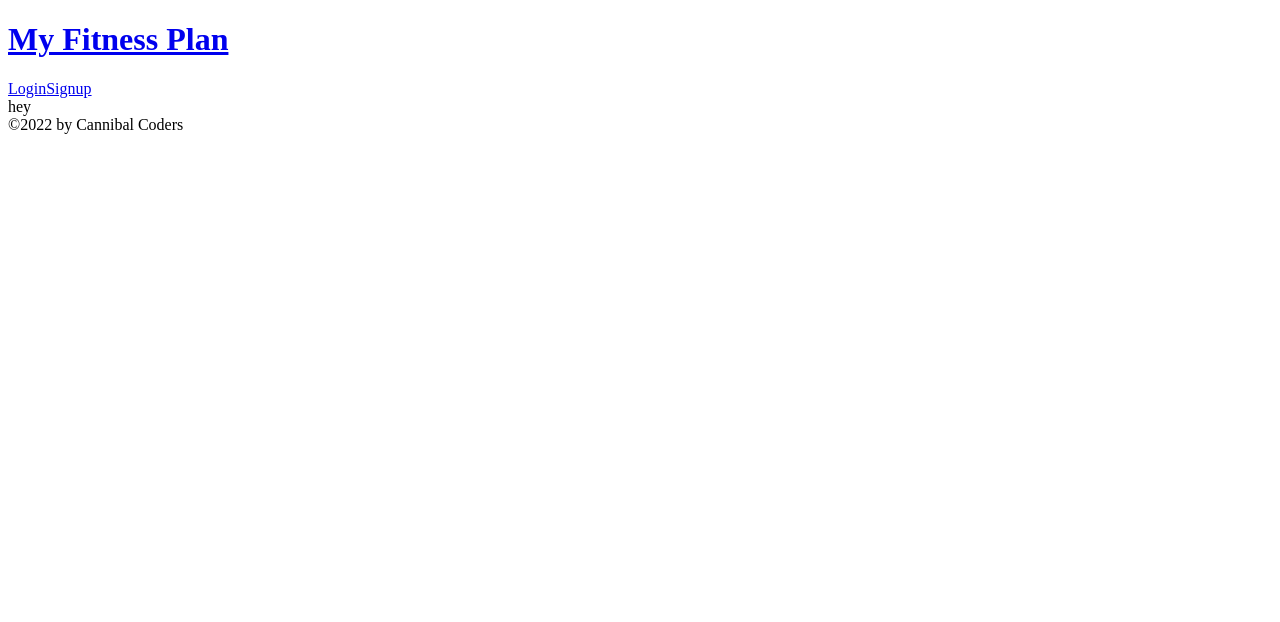
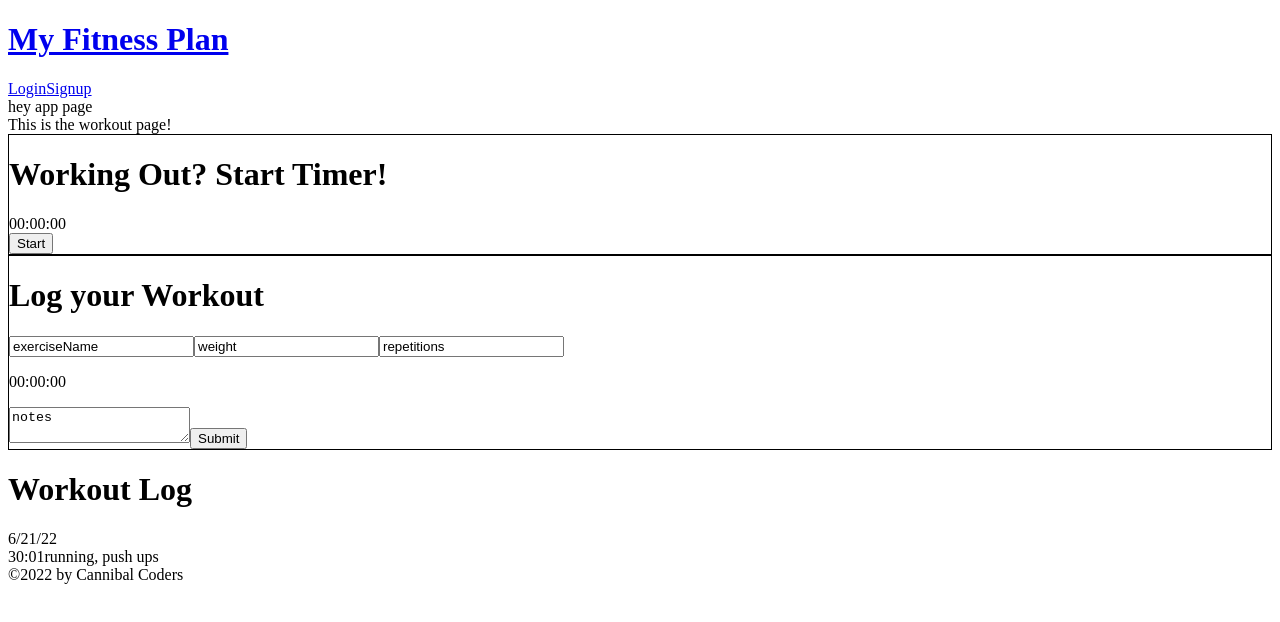
Before and after one commit to mschaaf17/Exercise-Mern, a React (Create React App) app in the folder client/: page /workout in a window 1280 px wide. Shown: the top 622 px of the page. Built offline with nearby package versions, Linux system fonts and the light colour scheme.

Commit message:
added timer

```diff
--- a/client/src/App.js
+++ b/client/src/App.js
@@ -12,6 +12,7 @@ import Header from './components/Header';
 import Footer from './components/Footer';
 
 import Home from './pages/Home';
+import Workout from './pages/Workout.js';
 
 const httpLink = createHttpLink({
   uri: '/graphql',
@@ -39,13 +40,15 @@ function App() {
         <div className="flex-column justify-flex-start min-100-vh">
           <Header />
           <div className="container">
-            hey
-            {/* <Routes>
-              <Route
+            hey app page
+            <Routes>
+              {/* <Route
                 path="/"
                 element={<Home />}
-              />
-            </Routes> */}
+              /> */}
+              <Route path="/workout" element={<Workout/>} />
+
+            </Routes>
           </div>
           <Footer />
         </div>
--- a/client/src/index.css
+++ b/client/src/index.css
@@ -0,0 +1,3 @@
+.border {
+    border: 1px solid;
+}
--- /dev/null
+++ b/client/src/pages/Workout.js/index.js
@@ -0,0 +1,82 @@
+import React, {useEffect, useState} from 'react'
+import { useQuery, useMutation } from '@apollo/client'
+import { ADD_EXERCISE } from '../../utils/mutations'
+import { ADD_USER_EXERCISE } from '../../utils/mutations'
+import { REMOVE_USER_EXERCISE } from '../../utils/mutations'
+import { QUERY_EXERCISES } from '../../utils/queries'
+
+export default function Workout() {
+    const [time, setTime] = useState(0)
+    const [timerOn, setTimerOn] = useState(false)
+
+    useEffect(()=> {
+        let interval = null;
+
+        if (timerOn) {
+            interval = setInterval(()=> {
+                setTime(prevTime => prevTime + 10)
+            }, 10)
+        } else {
+            clearInterval(interval)
+        }
+
+        return () => clearInterval(interval)
+
+    }, [timerOn])
+
+  return (
+    <div>
+        This is the workout page!
+        <div className='border'>
+    {/* timer section */}
+        <h1>Working Out? Start Timer!</h1>
+        <span>{("0" + Math.floor((time / 3600000) % 60)).slice(-2)}:</span>
+        <span>{("0" + Math.floor((time / 60000) % 60)).slice(-2)}:</span>
+        <span>{("0" + Math.floor((time / 1000) % 60)).slice(-2)}</span>
+        {/* <span>{("0" + ((time / 10) % 100)).slice(-2)}</span> */}
+
+        <div>
+            {!timerOn && time === 0 && (
+            <button onClick={() => setTimerOn(true)}>Start</button>
+            )}
+            {timerOn && (
+             <button onClick={() => setTimerOn(false)}>Stop</button>
+            )}
+
+                {!timerOn && time !== 0 && (
+        <button onClick={() => setTimerOn(true)}>Resume</button>
+
+                )}
+
+                {!timerOn && time > 0 && (
+        <button onClick={() => setTime(0)}>Reset</button>
+
+                )}
+        </div>
+        </div>
+
+        {/* enter exercise area */}
+    <div className="border">
+      <h1>Log your Workout</h1>
+      <form>
+        <input placeholder="Exercise Name" name="exerciseName" type="text" value= 'exerciseName'/>
+        <input placeholder="weight" name="weight" type="text" value= 'weight'/>
+        <input placeholder="repetitions" name="repetitions" type="text" value= 'repetitions'/>
+        <p placeholder="cardioTime" name="cardioTime" type="text" value= {time}>   <span>{("0" + Math.floor((time / 3600000) % 60)).slice(-2)}:</span>
+        <span>{("0" + Math.floor((time / 60000) % 60)).slice(-2)}:</span>
+        <span>{("0" + Math.floor((time / 1000) % 60)).slice(-2)}</span></p>
+        <textarea placeholder="notes" name="notes" type="text" value= 'notes'/>
+        <button type="submit">Submit</button>
+      </form>
+    </div>
+    <h1>Workout Log</h1>
+    <div>
+        6/21/22
+    </div>
+    <div>
+        <span>30:01</span>
+        <span>running, push ups</span>
+    </div>
+    </div>
+  )
+}
--- a/client/src/utils/mutations.js
+++ b/client/src/utils/mutations.js
@@ -29,9 +29,6 @@ export const ADD_EXERCISE = gql`
     addExercise(exerciseName: $exerciseName) {
       _id
       exerciseName
-      userExercise {
-       _id
-      }
     }
   }
 `;
```
Also changed, not shown: 1 other file (tests, documents, lock files or other folders).
